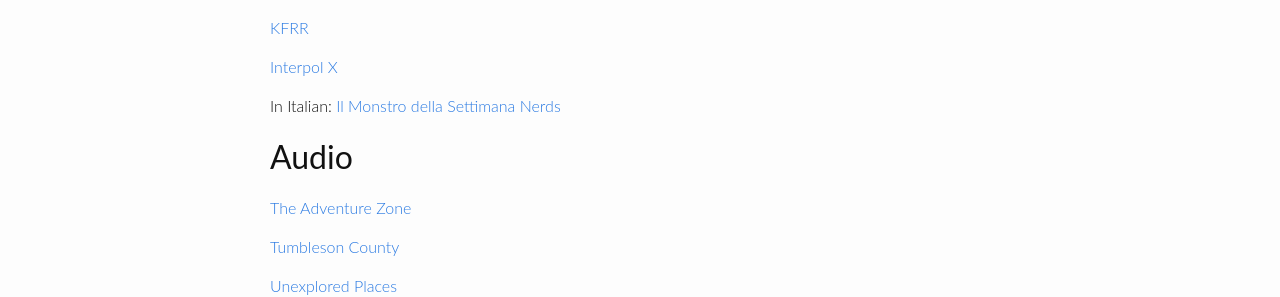
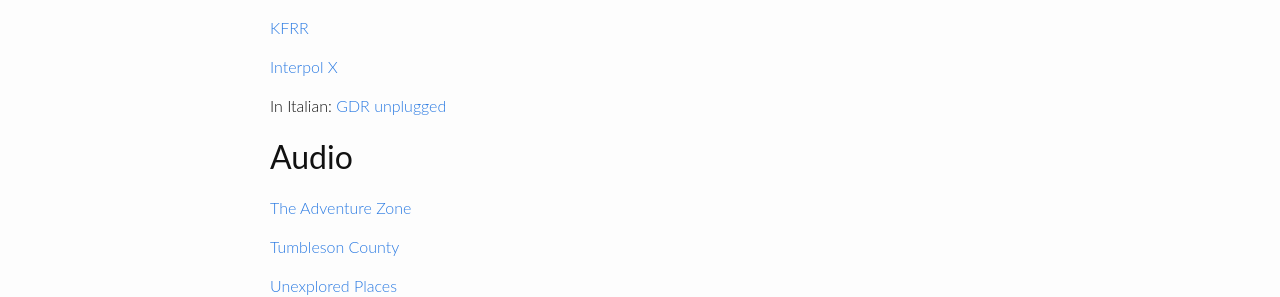
Before and after one commit to michael-sands/generic_games_site, a Jekyll site: the page built from motw_actual_plays.md, in a window 1280 px wide. Shown: the part 430-727 px from the top of the page. Built offline with Jekyll 4.4.1, drawn with Linux system fonts in a browser that asks for light colours.

```diff
--- a/motw_actual_plays.md
+++ b/motw_actual_plays.md
@@ -19,7 +19,7 @@
 
 [Interpol X](https://www.youtube.com/watch?v=Yzd8hIN2Tz0&list=PLw5f8WuA_WLiCUXKgDGxjRSleAr8QlZMU)
 
-In Italian: [Il Monstro della Settimana Nerds](https://www.youtube.com/playlist?list=PL8v8kar5pSH5ZotZ-Xy8LA558Vt8mAi4C)
+In Italian: [GDR unplugged](https://www.youtube.com/playlist?list=PL8v8kar5pSH5ZotZ-Xy8LA558Vt8mAi4C)
 
 Audio
 -----
```
